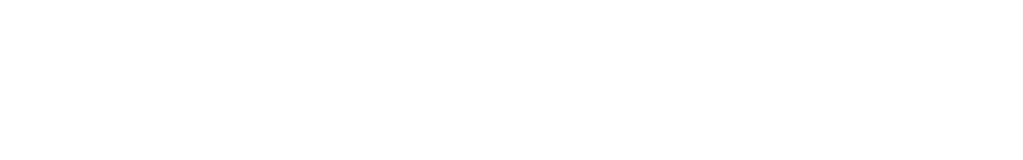
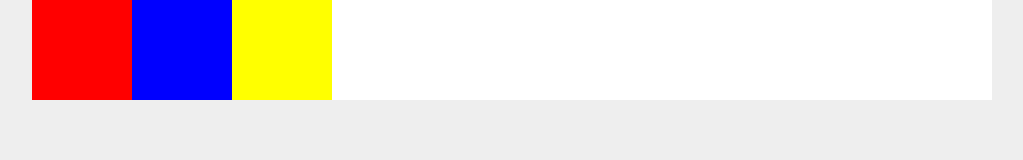
Before and after one commit to xasterKies/design-approach, a plain HTML site: page Flexbox/index.html in a window 1280 px wide. Shown: the whole page, without its empty margins (128-1151 px from the left). Drawn offline with Linux system fonts and the light colour scheme.

Commit message:
display flex

```diff
--- a/Flexbox/index.html
+++ b/Flexbox/index.html
@@ -3,14 +3,15 @@
 <head>
     <meta charset="UTF-8">
     <meta name="viewport" content="width=device-width, initial-scale=1.0">
+    <link rel="stylesheet" href="style.css">
     <title>FlexBox</title>
 </head>
 <body>
     <div class="wrapper">
         <div class="flex-container">
-            <div class="one"></div>
-            <div class="two"></div>
-            <div class="three"></div>
+            <div class="box one"></div>
+            <div class="box two"></div>
+            <div class="box three"></div>
         </div>
     </div>
 </body>
--- a/Flexbox/style.css
+++ b/Flexbox/style.css
@@ -0,0 +1,36 @@
+* {
+    margin: 0;
+}
+
+body {
+    background: #eee;
+}
+
+.wrapper {
+    width: 100%;
+    margin: 0 auto;
+    max-width: 960px;
+}
+
+.flex-container {
+    display: flex;
+    background-color: white;
+}
+
+.box {
+    height: 100px;
+    min-width: 100px;
+
+}
+
+.one {
+    background: red;
+}
+
+.two {
+    background: blue;
+}
+
+.three {
+    background: yellow;
+}
```
